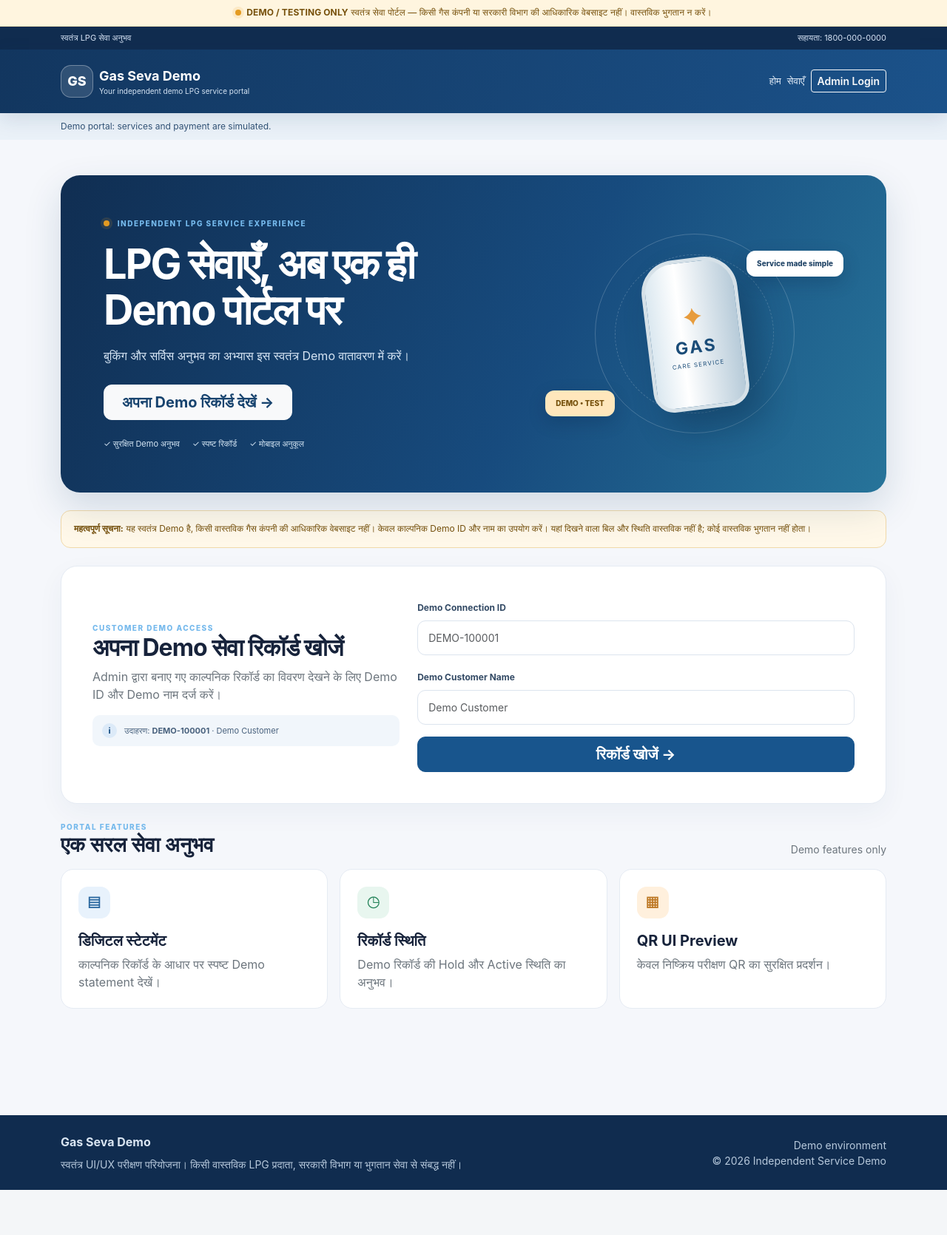
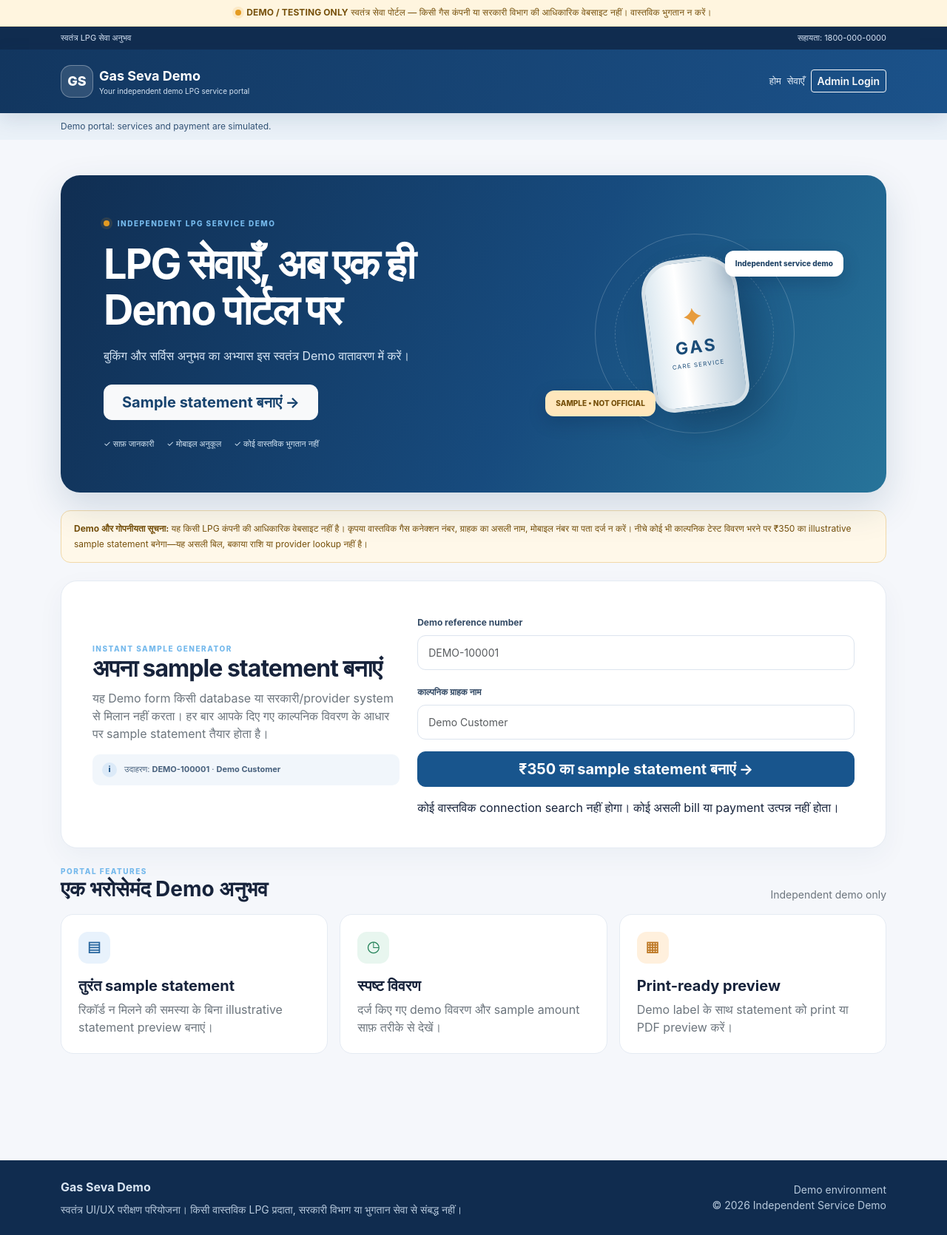
Before and after one commit to pk8873/13-11-2026, a Django app: page / in a window 1280 px wide. Shown: the whole page at 74% size. Before the commit the page ends 1609 px from the top, so only its background shows below. Run offline with Django 5.2, Linux system fonts and the light colour scheme; data comes from the database, SQL or seed files in the repository.

Commit message:
Improve demo portal homepage and instant sample form

```diff
--- a/templates/portal/home.html
+++ b/templates/portal/home.html
@@ -1,31 +1,47 @@
 {% extends "portal/base.html" %}
-{% block title %}{{ site_theme.portal_name }} | Independent LPG Service{% endblock %}
+{% block title %}{{ site_theme.portal_name }} | Independent LPG Demo{% endblock %}
 {% block content %}
 <section class="hero-panel mb-4">
-<div class="row align-items-center g-4">
-<div class="col-lg-7">
-<div class="eyebrow mb-3"><span class="pulse-dot"></span> INDEPENDENT LPG SERVICE EXPERIENCE</div>
-<h1 class="display-4 fw-bold mb-3">{{ site_theme.hero_title|default:"LPG सेवा की जानकारी, सरल और व्यवस्थित।" }}</h1>
-<p class="hero-copy mb-4">{{ site_theme.hero_description|default:"अपने Demo service record, statement और booking experience को एक ही जगह पर देखें।" }}</p>
-<a href="#connection-lookup" class="btn btn-light btn-lg fw-bold px-4">अपना Demo रिकॉर्ड देखें <span aria-hidden="true">→</span></a>
-<div class="hero-trust mt-4"><span>✓ सुरक्षित Demo अनुभव</span><span>✓ स्पष्ट रिकॉर्ड</span><span>✓ मोबाइल अनुकूल</span></div>
-</div>
-<div class="col-lg-5"><div class="hero-visual"><div class="visual-orbit orbit-one"></div><div class="visual-orbit orbit-two"></div><div class="visual-cylinder"><span class="cylinder-flame">✦</span><strong>GAS</strong><small>CARE SERVICE</small></div><div class="floating-chip chip-top">Service made simple</div><div class="floating-chip chip-bottom">DEMO • TEST</div></div></div>
-</div></section>
-<div class="demo-alert mb-4"><strong>महत्वपूर्ण सूचना:</strong> यह स्वतंत्र Demo है, किसी वास्तविक गैस कंपनी की आधिकारिक वेबसाइट नहीं। केवल काल्पनिक Demo ID और नाम का उपयोग करें। यहां दिखने वाला बिल और स्थिति वास्तविक नहीं है; कोई वास्तविक भुगतान नहीं होता।</div>
+  <div class="row align-items-center g-4">
+    <div class="col-lg-7">
+      <div class="eyebrow mb-3"><span class="pulse-dot"></span> INDEPENDENT LPG SERVICE DEMO</div>
+      <h1 class="display-4 fw-bold mb-3">{{ site_theme.hero_title|default:"LPG सेवा का डिजिटल अनुभव, सरल और स्पष्ट।" }}</h1>
+      <p class="hero-copy mb-4">{{ site_theme.hero_description|default:"एक आधुनिक Demo portal में sample statement, service information और customer journey का अनुभव करें।" }}</p>
+      <a href="#connection-lookup" class="btn btn-light btn-lg fw-bold px-4">Sample statement बनाएं <span aria-hidden="true">→</span></a>
+      <div class="hero-trust mt-4"><span>✓ साफ़ जानकारी</span><span>✓ मोबाइल अनुकूल</span><span>✓ कोई वास्तविक भुगतान नहीं</span></div>
+    </div>
+    <div class="col-lg-5"><div class="hero-visual"><div class="visual-orbit orbit-one"></div><div class="visual-orbit orbit-two"></div><div class="visual-cylinder"><span class="cylinder-flame">✦</span><strong>GAS</strong><small>CARE SERVICE</small></div><div class="floating-chip chip-top">Independent service demo</div><div class="floating-chip chip-bottom">SAMPLE • NOT OFFICIAL</div></div></div>
+  </div>
+</section>
+
+<div class="demo-alert mb-4"><strong>Demo और गोपनीयता सूचना:</strong> यह किसी LPG कंपनी की आधिकारिक वेबसाइट नहीं है। कृपया वास्तविक गैस कनेक्शन नंबर, ग्राहक का असली नाम, मोबाइल नंबर या पता दर्ज न करें। नीचे कोई भी काल्पनिक टेस्ट विवरण भरने पर ₹350 का illustrative sample statement बनेगा—यह असली बिल, बकाया राशि या provider lookup नहीं है।</div>
+
 <section class="lookup-card mb-4" id="connection-lookup">
-<div class="row g-4 align-items-center">
-<div class="col-lg-5"><div class="section-kicker">CUSTOMER DEMO ACCESS</div><h2 class="h2 fw-bold mb-2">अपना Demo सेवा रिकॉर्ड खोजें</h2><p class="text-secondary mb-0">Admin द्वारा बनाए गए काल्पनिक रिकॉर्ड का विवरण देखने के लिए Demo ID और Demo नाम दर्ज करें।</p><div class="lookup-help mt-3"><span class="help-icon">i</span><span>उदाहरण: <b>DEMO-100001</b> · Demo Customer</span></div></div>
-<div class="col-lg-7"><form method="post" action="{% url 'lookup_demo_connection' %}" class="lookup-form">{% csrf_token %}
-<div class="mb-3"><label class="form-label" for="connection_number">Demo Connection ID</label><input id="connection_number" class="form-control form-control-lg" name="connection_number" maxlength="24" placeholder="DEMO-100001" autocomplete="off" required></div>
-<div class="mb-3"><label class="form-label" for="owner_name">Demo Customer Name</label><input id="owner_name" class="form-control form-control-lg" name="owner_name" maxlength="120" placeholder="Demo Customer" autocomplete="off" required></div>
-<button class="btn btn-primary btn-lg w-100" type="submit">रिकॉर्ड खोजें <span aria-hidden="true">→</span></button>
-</form></div>
-</div></section>
-<section class="mb-5" id="services"><div class="d-flex justify-content-between align-items-end flex-wrap gap-2 mb-3"><div><div class="section-kicker">PORTAL FEATURES</div><h2 class="h3 fw-bold mb-0">एक सरल सेवा अनुभव</h2></div><span class="text-secondary small">Demo features only</span></div>
-<div class="row g-3">
-<div class="col-md-4"><div class="feature-card h-100"><div class="feature-icon icon-blue">▤</div><h3 class="h5 fw-bold">डिजिटल स्टेटमेंट</h3><p class="text-secondary mb-0">काल्पनिक रिकॉर्ड के आधार पर स्पष्ट Demo statement देखें।</p></div></div>
-<div class="col-md-4"><div class="feature-card h-100"><div class="feature-icon icon-green">◷</div><h3 class="h5 fw-bold">रिकॉर्ड स्थिति</h3><p class="text-secondary mb-0">Demo रिकॉर्ड की Hold और Active स्थिति का अनुभव।</p></div></div>
-<div class="col-md-4"><div class="feature-card h-100"><div class="feature-icon icon-orange">▦</div><h3 class="h5 fw-bold">QR UI Preview</h3><p class="text-secondary mb-0">केवल निष्क्रिय परीक्षण QR का सुरक्षित प्रदर्शन।</p></div></div>
-</div></section>
+  <div class="row g-4 align-items-center">
+    <div class="col-lg-5">
+      <div class="section-kicker">INSTANT SAMPLE GENERATOR</div>
+      <h2 class="h2 fw-bold mb-2">अपना sample statement बनाएं</h2>
+      <p class="text-secondary mb-0">यह Demo form किसी database या सरकारी/provider system से मिलान नहीं करता। हर बार आपके दिए गए काल्पनिक विवरण के आधार पर sample statement तैयार होता है।</p>
+      <div class="lookup-help mt-3"><span class="help-icon">i</span><span>उदाहरण: <b>DEMO-100001</b> · <b>Demo Customer</b></span></div>
+    </div>
+    <div class="col-lg-7">
+      <form method="post" action="{% url 'lookup_demo_connection' %}" class="lookup-form">
+        {% csrf_token %}
+        <div class="mb-3"><label class="form-label" for="connection_number">Demo reference number</label><input id="connection_number" class="form-control form-control-lg" name="connection_number" maxlength="24" placeholder="DEMO-100001" autocomplete="off" required></div>
+        <div class="mb-3"><label class="form-label" for="owner_name">काल्पनिक ग्राहक नाम</label><input id="owner_name" class="form-control form-control-lg" name="owner_name" maxlength="120" placeholder="Demo Customer" autocomplete="off" required></div>
+        <button class="btn btn-primary btn-lg w-100" type="submit">₹350 का sample statement बनाएं <span aria-hidden="true">→</span></button>
+        <p class="form-note mt-3 mb-0">कोई वास्तविक connection search नहीं होगा। कोई असली bill या payment उत्पन्न नहीं होता।</p>
+      </form>
+    </div>
+  </div>
+</section>
+
+<section class="mb-5" id="services">
+  <div class="d-flex justify-content-between align-items-end flex-wrap gap-2 mb-3"><div><div class="section-kicker">PORTAL FEATURES</div><h2 class="h3 fw-bold mb-0">एक भरोसेमंद Demo अनुभव</h2></div><span class="text-secondary small">Independent demo only</span></div>
+  <div class="row g-3">
+    <div class="col-md-4"><div class="feature-card h-100"><div class="feature-icon icon-blue">▤</div><h3 class="h5 fw-bold">तुरंत sample statement</h3><p class="text-secondary mb-0">रिकॉर्ड न मिलने की समस्या के बिना illustrative statement preview बनाएं।</p></div></div>
+    <div class="col-md-4"><div class="feature-card h-100"><div class="feature-icon icon-green">◷</div><h3 class="h5 fw-bold">स्पष्ट विवरण</h3><p class="text-secondary mb-0">दर्ज किए गए demo विवरण और sample amount साफ़ तरीके से देखें।</p></div></div>
+    <div class="col-md-4"><div class="feature-card h-100"><div class="feature-icon icon-orange">▦</div><h3 class="h5 fw-bold">Print-ready preview</h3><p class="text-secondary mb-0">Demo label के साथ statement को print या PDF preview करें।</p></div></div>
+  </div>
+</section>
 {% endblock %}
```
